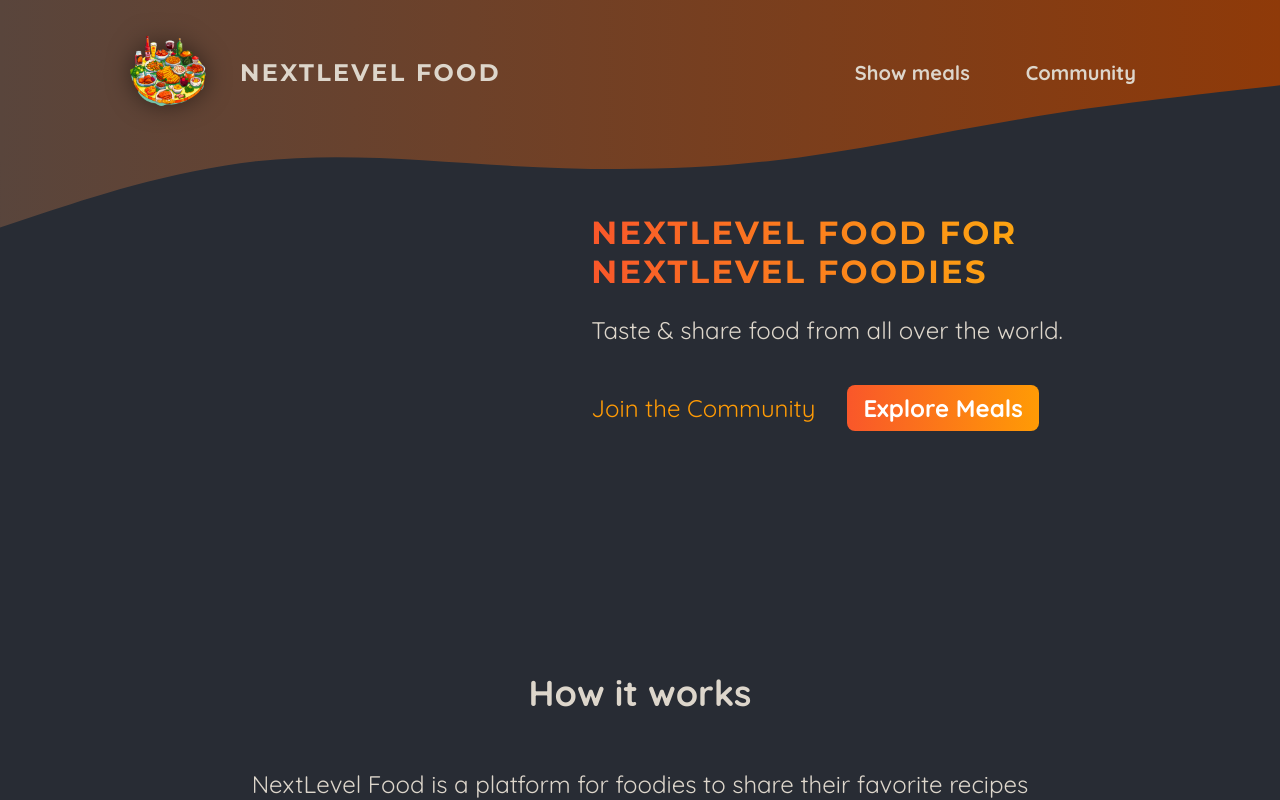
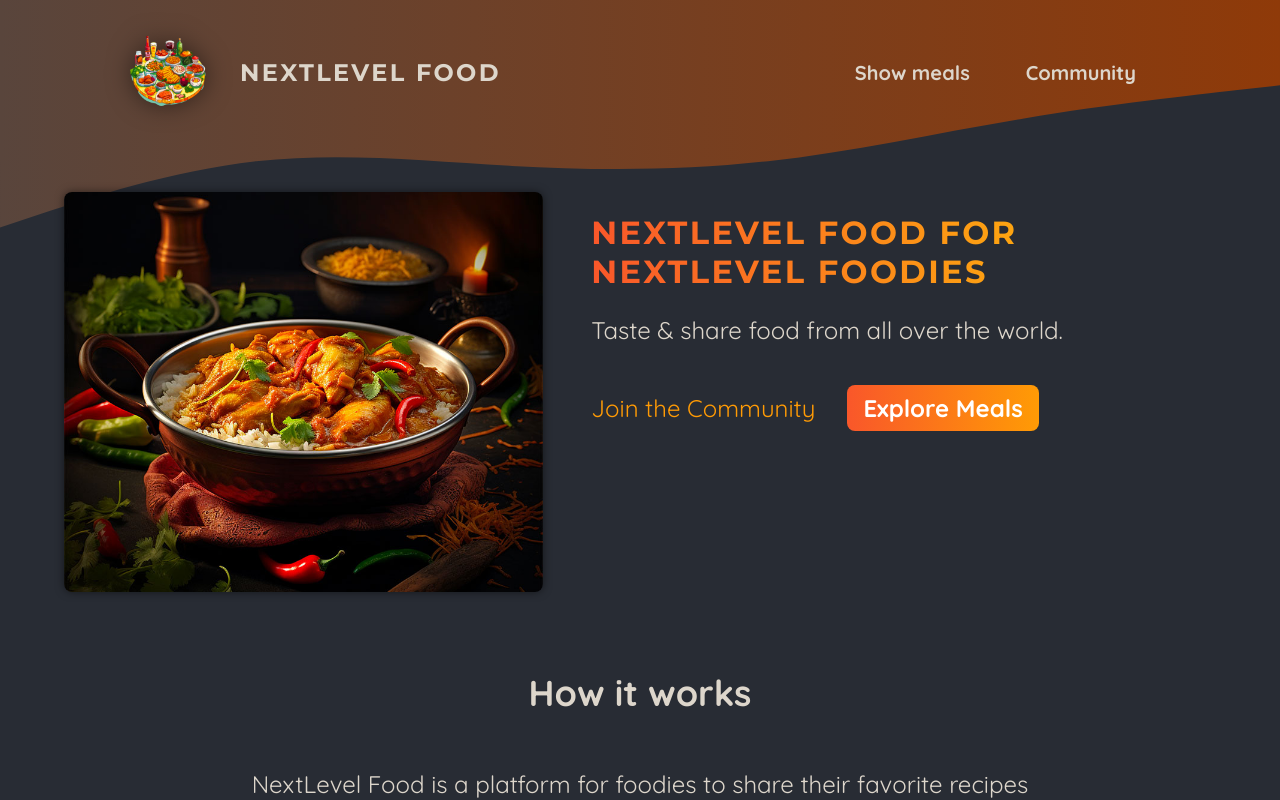
Before and after one commit to SviatoslavMJS/next-js-udemy-course, a Next.js app: page / in a window 1280 px wide. Shown: the top 800 px of the page. Built offline with nearby package versions, Linux system fonts and the light colour scheme.

Commit message:
add image-slider

```diff
--- a/app/page.tsx
+++ b/app/page.tsx
@@ -1,12 +1,16 @@
-import Link from 'next/link';
+import Link from "next/link";
 
-import classes from './page.module.css';
+import { ImageSlideshow } from "@/components";
+
+import classes from "./page.module.css";
 
 export default function Home() {
   return (
     <>
       <header className={classes.header}>
-        <div className={classes.slideshow}></div>
+        <div className={classes.slideshow}>
+          <ImageSlideshow />
+        </div>
         <div>
           <div className={classes.hero}>
             <h1>NextLevel Food for NextLevel Foodies</h1>
@@ -23,8 +27,8 @@
           <h2>How it works</h2>
           <p>
             NextLevel Food is a platform for foodies to share their favorite
-            recipes with the world. It&apos;s a place to discover new dishes, and to
-            connect with other food lovers.
+            recipes with the world. It&apos;s a place to discover new dishes,
+            and to connect with other food lovers.
           </p>
           <p>
             NextLevel Food is a place to discover new dishes, and to connect
@@ -36,8 +40,8 @@
           <h2>Why NextLevel Food?</h2>
           <p>
             NextLevel Food is a platform for foodies to share their favorite
-            recipes with the world. It&apos;s a place to discover new dishes, and to
-            connect with other food lovers.
+            recipes with the world. It&apos;s a place to discover new dishes,
+            and to connect with other food lovers.
           </p>
           <p>
             NextLevel Food is a place to discover new dishes, and to connect
--- /dev/null
+++ b/components/images/index.ts
@@ -0,0 +1,3 @@
+import { ImageSlideshow } from "./slide-show";
+
+export { ImageSlideshow };
--- /dev/null
+++ b/components/images/slide-show/index.tsx
@@ -0,0 +1,49 @@
+"use client";
+import { useEffect, useState } from "react";
+import Image from "next/image";
+
+import burgerImg from "@/assets/burger.jpg";
+import curryImg from "@/assets/curry.jpg";
+import dumplingsImg from "@/assets/dumplings.jpg";
+import macncheeseImg from "@/assets/macncheese.jpg";
+import pizzaImg from "@/assets/pizza.jpg";
+import schnitzelImg from "@/assets/schnitzel.jpg";
+import tomatoSaladImg from "@/assets/tomato-salad.jpg";
+import classes from "./styles.module.css";
+
+const images = [
+  { image: burgerImg, alt: "A delicious, juicy burger" },
+  { image: curryImg, alt: "A delicious, spicy curry" },
+  { image: dumplingsImg, alt: "Steamed dumplings" },
+  { image: macncheeseImg, alt: "Mac and cheese" },
+  { image: pizzaImg, alt: "A delicious pizza" },
+  { image: schnitzelImg, alt: "A delicious schnitzel" },
+  { image: tomatoSaladImg, alt: "A delicious tomato salad" },
+];
+
+export const ImageSlideshow = () => {
+  const [currentImageIndex, setCurrentImageIndex] = useState(0);
+
+  useEffect(() => {
+    const interval = setInterval(() => {
+      setCurrentImageIndex((prevIndex) =>
+        prevIndex < images.length - 1 ? prevIndex + 1 : 0
+      );
+    }, 5000);
+
+    return () => clearInterval(interval);
+  }, []);
+
+  return (
+    <div className={classes.slideshow}>
+      {images.map((image, index) => (
+        <Image
+          key={index}
+          src={image.image}
+          className={index === currentImageIndex ? classes.active : ""}
+          alt={image.alt}
+        />
+      ))}
+    </div>
+  );
+};
--- /dev/null
+++ b/components/images/slide-show/styles.module.css
@@ -0,0 +1,26 @@
+.slideshow {
+    position: relative;
+    width: 100%;
+    height: 100%;
+    border-radius: 8px;
+    overflow: hidden;
+    box-shadow: 0 0 0.5rem rgba(0, 0, 0, 0.5);
+  }
+
+  .slideshow img {
+    width: 100%;
+    height: 100%;
+    object-fit: cover;
+    position: absolute;
+    top: 0;
+    left: 0;
+    opacity: 0;
+    transform: scale(1.1) translateX(-1rem) rotate(-5deg);
+    transition: all 0.5s ease-in-out;
+  }
+
+  .slideshow .active {
+    z-index: 1;
+    opacity: 1;
+    transform: scale(1) translateX(0) rotate(0);
+  }
--- a/components/index.ts
+++ b/components/index.ts
@@ -1,3 +1,4 @@
+import { ImageSlideshow } from "./images";
 import MainHeader from "./main-header/main-header";
 
-export { MainHeader };
+export { MainHeader, ImageSlideshow };
```
